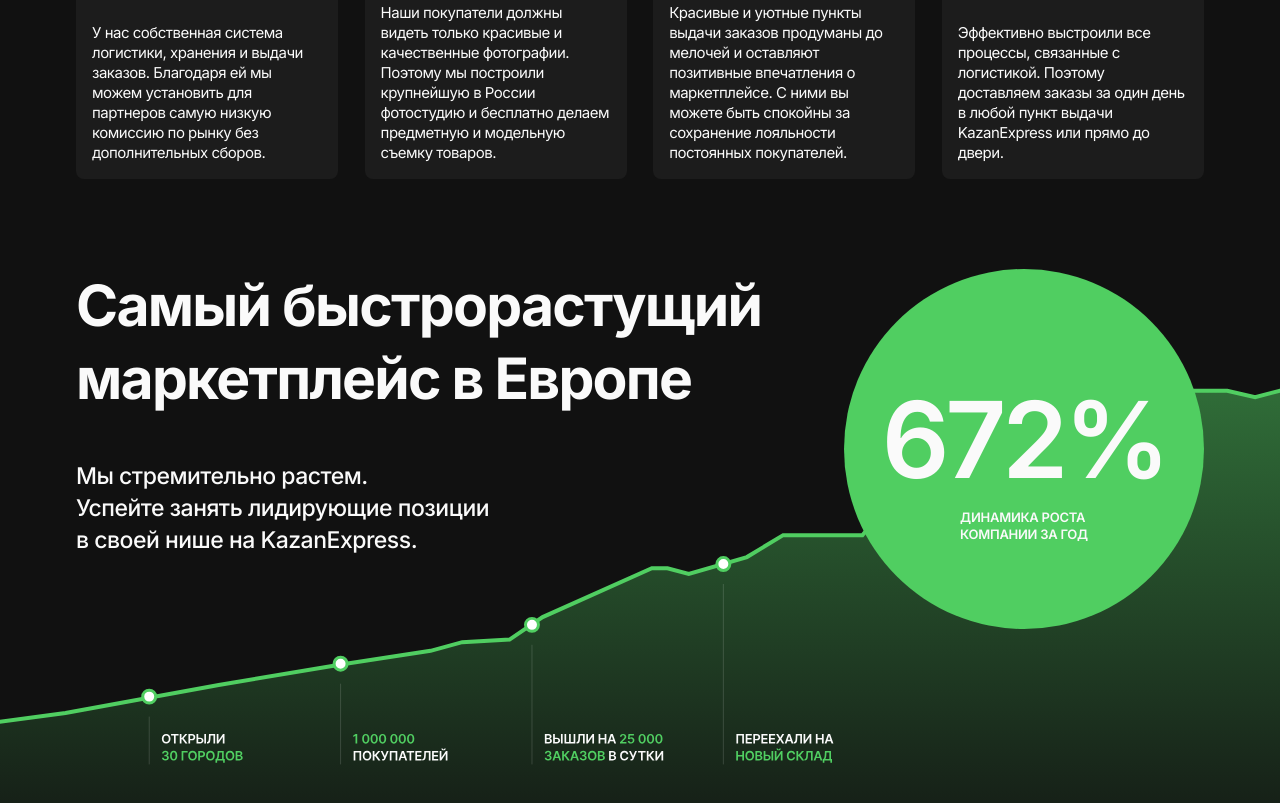
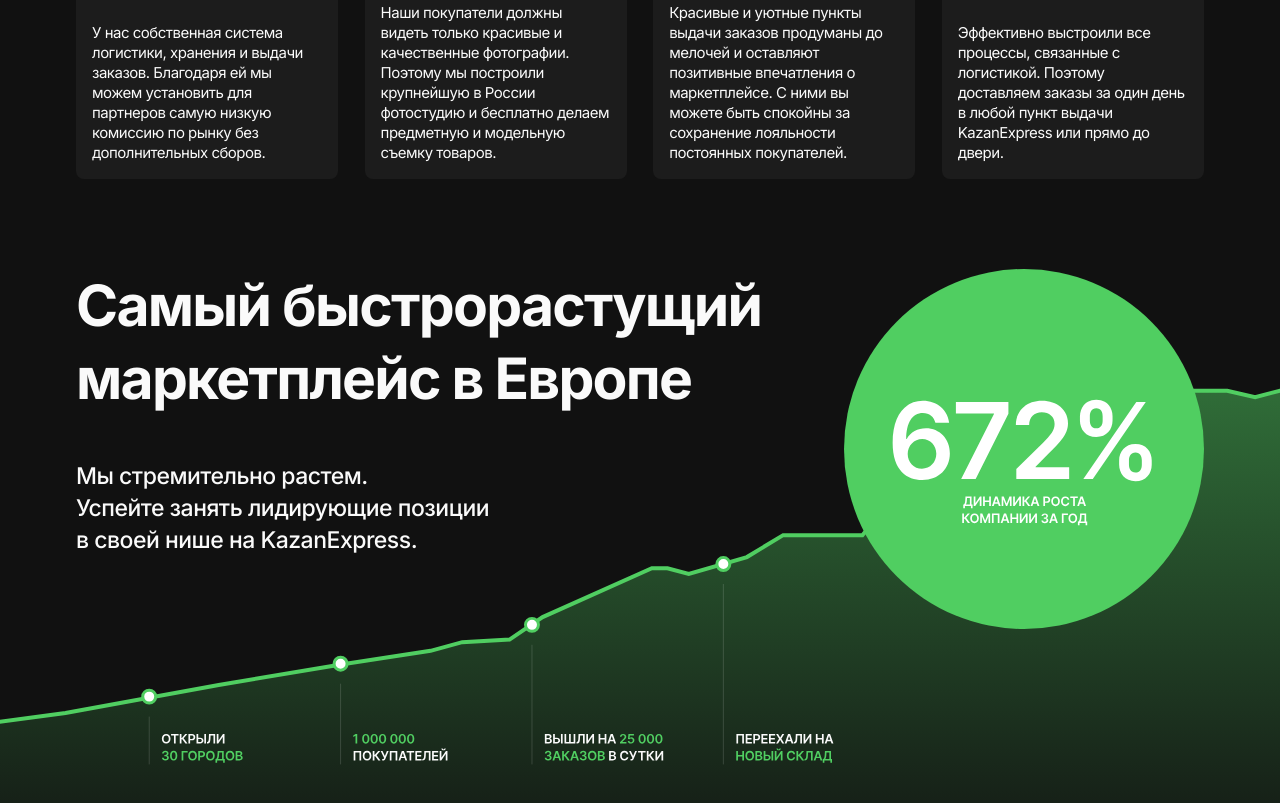
Before and after one commit to AngelikaPrik/KE_TEST, a plain HTML site: page index.html in a window 1280 px wide. Shown: the part 611-1414 px from the top of the page. Drawn offline with nearby package versions, Linux system fonts and the light colour scheme.

Commit message:
media changes

```diff
--- a/index.html
+++ b/index.html
@@ -74,8 +74,7 @@
 				</p>
 			</div>
 			<div class="percent__block">
-				<p class="percent__num">672%</p>
-				<p class="percent__desc">Динамика роста <br>компании за год</p>
+				<img class="percent__image" src="img/statisctics/cirle_1280.svg" alt="">
 			</div>
 
 		</div>
@@ -119,7 +118,6 @@
 				<a class="btn cta" href="#">Стать продавцом</a>
 				<a class="btn more-info" href="#">Узнать больше</a>
 			</div>
-			<!-- <img id="hearts" src="img/seller/hearts.png" alt=""> -->
 		</div>
 	</section>
 	<section class="faq">
--- a/scss/style.scss
+++ b/scss/style.scss
@@ -171,6 +171,8 @@ h5 {
 
 	.container {
 		position: relative;
+		display: flex;
+		justify-content: space-between;
 	}
 }
 
@@ -179,9 +181,11 @@ h5 {
 	margin-top: 45px;
 }
 
-
+.percent__image {
+	max-width: 100%;
+}
 .percent__block {
-	background-color: $greenColor;
+	/* background-color: $greenColor;
 	padding: 102px 42px;
 	border-radius: 50%;
 	display: inline-flex;
@@ -191,10 +195,10 @@ h5 {
 	right: 0;
 	top: 0;
 	width: 360px;
-	height: 360px;
+	height: 360px; */
 }
 
-.percent__num {
+/* .percent__num {
 	font-weight: 600;
 	font-size: 106px;
 	line-height: 130%;
@@ -207,7 +211,7 @@ h5 {
 	line-height: 130%;
 	letter-spacing: -0.02em;
 	text-transform: uppercase;
-}
+} */
 
 /* statistics end */
 
@@ -492,7 +496,7 @@ footer {
 	.statistics::before {
 		background-position-x: 35%;
 	}
-	.percent__block {
+	/* .percent__block {
 		width: 280px;
 		height: 280px;
 		justify-content: center;
@@ -500,7 +504,7 @@ footer {
 		.percent__num {
 			font-size: 83px;
 		}
-	}
+	} */
 	.seller__item {
 		width: calc(100% / 6);
 	}
@@ -553,13 +557,13 @@ footer {
 			// top: 10%;
 		}
 	}
-	.percent__block {
+	/* .percent__block {
 		position: static;
 		width: 502px;
 		height: 502px;
 		.percent__num {font-size: 124.5px;}
 		.percent__desc {font-size: 19.5px;}
-	}
+	} */
 	.seller {
 		margin-top: 50px;
 		.heading {
@@ -614,7 +618,7 @@ footer {
 	}
 }
 
-@media screen and (max-width: 320px) {
+@media screen and (max-width: 639px) {
 	.container {
 		max-width: 288px;
 	}
@@ -650,12 +654,12 @@ footer {
 			line-height: 24px;
 		}
 	}
-	.percent__block {
+	/* .percent__block {
 		width: 320px;
 		height: 320px;
 		.percent__num {font-size: 88px;}
 		.percent__desc {font-size: 19.5px;}
-	}
+	} */
 	.seller__desc {
 		font-weight: 400;
 		font-size: 15px;
```
Also changed, not shown: css/style.css, img/statisctics/cirle_1280.svg (added), img/statisctics/cirle_640.svg (added).
